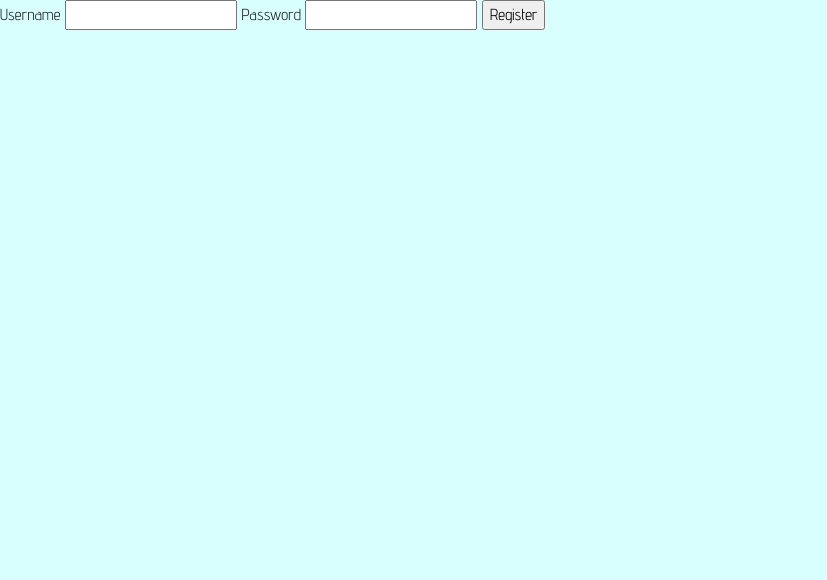
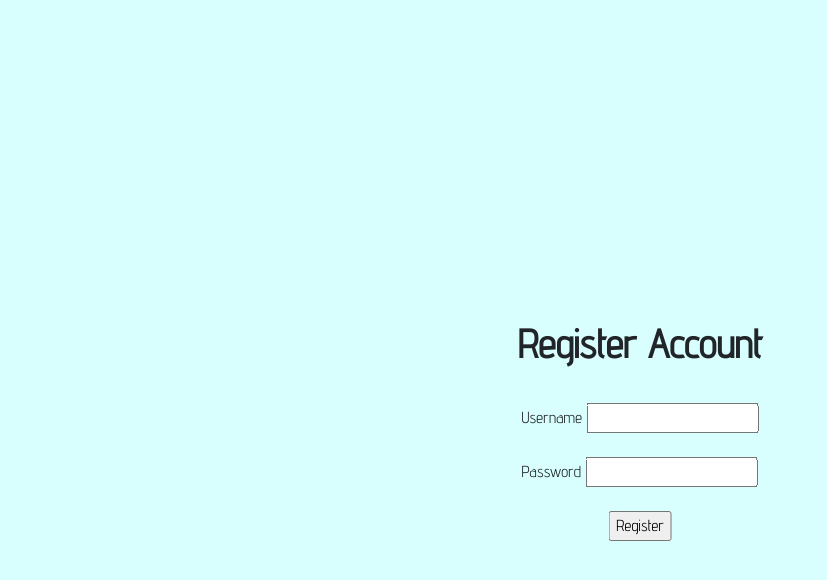
Before and after one commit to sidsrivastava001/Peritas, a Flask app: page /register in a window 1280 px wide. Shown: the top 580 px of the page, without its empty margins (0-827 px from the left). Run offline with Flask 2, Linux system fonts and the light colour scheme.

Commit message:
login and register page done

```diff
--- a/templates/register.html
+++ b/templates/register.html
@@ -1,15 +1,23 @@
 {% extends 'base.html' %}
 
 {% block header %}
-  <h1 class="container text-center position-absolute bottom-0 start-50 translate-middle">{% block title %}Register{% endblock %}</h1>
+  {% block title %}Register{% endblock %}
 {% endblock %}
 
 {% block content %}
+  <header><h1 class="fw-bolder position-absolute bottom-50 start-50 translate-middle">Register Account</h1></header>
   <form method="post">
-    <label for="username">Username</label>
-    <input name="username" id="username" required>
-    <label for="password">Password</label>
-    <input type="password" name="password" id="password" required>
-    <input type="submit" value="Register">
+    <div class="position-absolute top-50 start-50 translate-middle">
+      <br> <br> <br> <br> <br> <br>
+      <label for="username">Username</label>
+      <input name="username" id="username" required> <br><br>
+      <label for="password">Password</label>
+      <input type="password" name="password" id="password" required> <br><br>
+      <div class="row">
+        <div class="col"></div>
+        <div class="col"><input type="submit" value="Register"></div>
+        <div class="col"></div>
+      </div>
+    </div>
   </form>
 {% endblock %}
```
Also changed, not shown: templates/login.html (+12 -4 lines).
